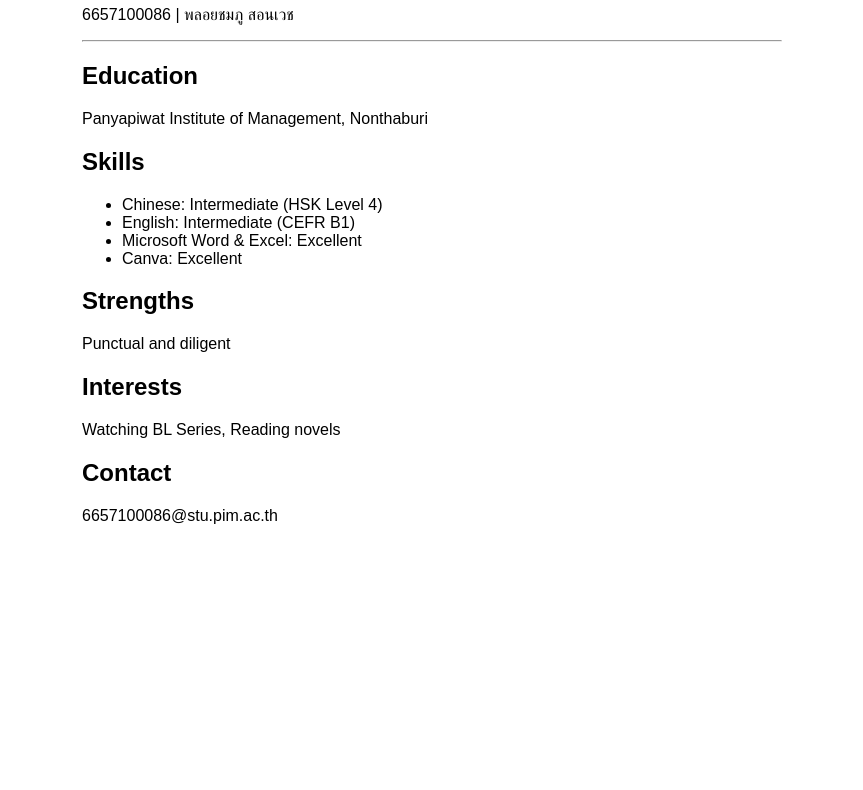
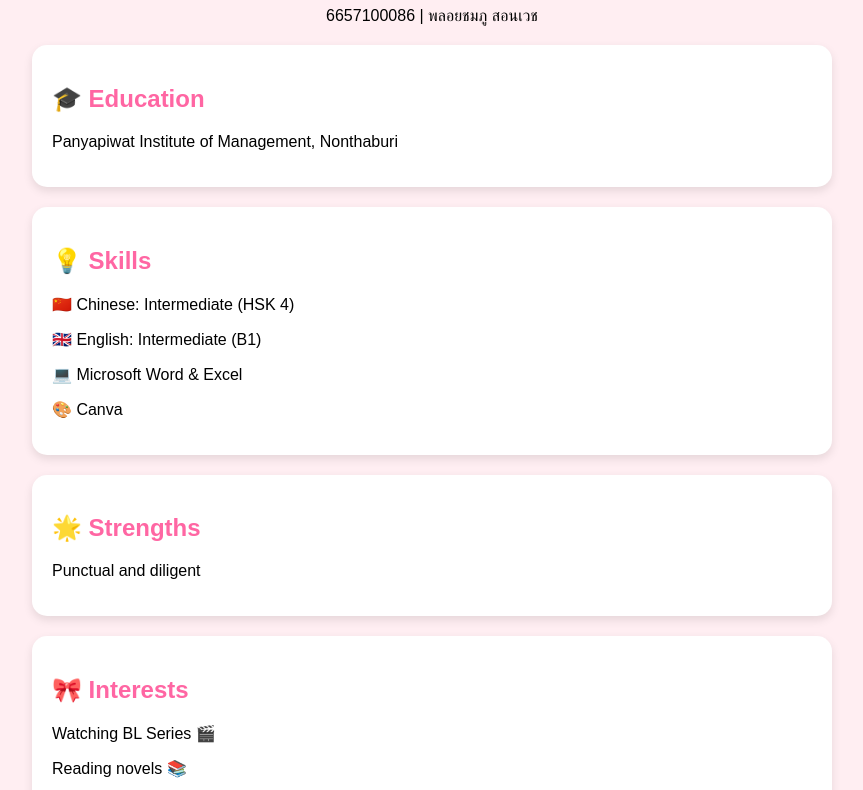
Before and after one commit to napgirl/napgirl.github.io, a plain HTML site: page index.html in a window 1280 px wide. Shown: the part 94-884 px from the top of the page, without its empty margins (208-1071 px from the left). Before the commit the page ends 800 px from the top, so only its background shows below. Drawn offline with Linux system fonts and the light colour scheme.

Commit message:
Update index.html

```diff
--- a/index.html
+++ b/index.html
@@ -2,33 +2,79 @@
 <html>
 <head>
   <title>Ploychomphu Portfolio</title>
+  <style>
+    body {
+      font-family: Arial;
+      background: #ffeef2;
+      margin: 0;
+    }
+
+    .container {
+      max-width: 800px;
+      margin: auto;
+      padding: 20px;
+    }
+
+    .card {
+      background: white;
+      padding: 20px;
+      margin: 20px 0;
+      border-radius: 15px;
+      box-shadow: 0 4px 10px rgba(0,0,0,0.1);
+    }
+
+    h1 {
+      text-align: center;
+      color: #ff66a3;
+    }
+
+    h2 {
+      color: #ff66a3;
+    }
+
+    .center {
+      text-align: center;
+    }
+  </style>
 </head>
-<body style="font-family: Arial; max-width: 700px; margin: auto; padding: 20px;">
 
-  <h1>Ploychomphu Sonwech</h1>
-  <p>6657100086 | พลอยชมภู สอนเวช</p>
+<body>
 
-  <hr>
+<div class="container">
 
-  <h2>Education</h2>
-  <p>Panyapiwat Institute of Management, Nonthaburi</p>
+  <h1>Ploychomphu Sonwech 💖</h1>
+  <p class="center">6657100086 | พลอยชมภู สอนเวช</p>
 
-  <h2>Skills</h2>
-  <ul>
-    <li>Chinese: Intermediate (HSK Level 4)</li>
-    <li>English: Intermediate (CEFR B1)</li>
-    <li>Microsoft Word & Excel: Excellent</li>
-    <li>Canva: Excellent</li>
-  </ul>
+  <div class="card">
+    <h2>🎓 Education</h2>
+    <p>Panyapiwat Institute of Management, Nonthaburi</p>
+  </div>
 
-  <h2>Strengths</h2>
-  <p>Punctual and diligent</p>
+  <div class="card">
+    <h2>💡 Skills</h2>
+    <p>🇨🇳 Chinese: Intermediate (HSK 4)</p>
+    <p>🇬🇧 English: Intermediate (B1)</p>
+    <p>💻 Microsoft Word & Excel</p>
+    <p>🎨 Canva</p>
+  </div>
 
-  <h2>Interests</h2>
-  <p>Watching BL Series, Reading novels</p>
+  <div class="card">
+    <h2>🌟 Strengths</h2>
+    <p>Punctual and diligent</p>
+  </div>
 
-  <h2>Contact</h2>
-  <p>6657100086@stu.pim.ac.th</p>
+  <div class="card">
+    <h2>🎀 Interests</h2>
+    <p>Watching BL Series 🎬</p>
+    <p>Reading novels 📚</p>
+  </div>
+
+  <div class="card">
+    <h2>📱 Contact</h2>
+    <p>6657100086@stu.pim.ac.th</p>
+  </div>
+
+</div>
 
 </body>
 </html>
```
